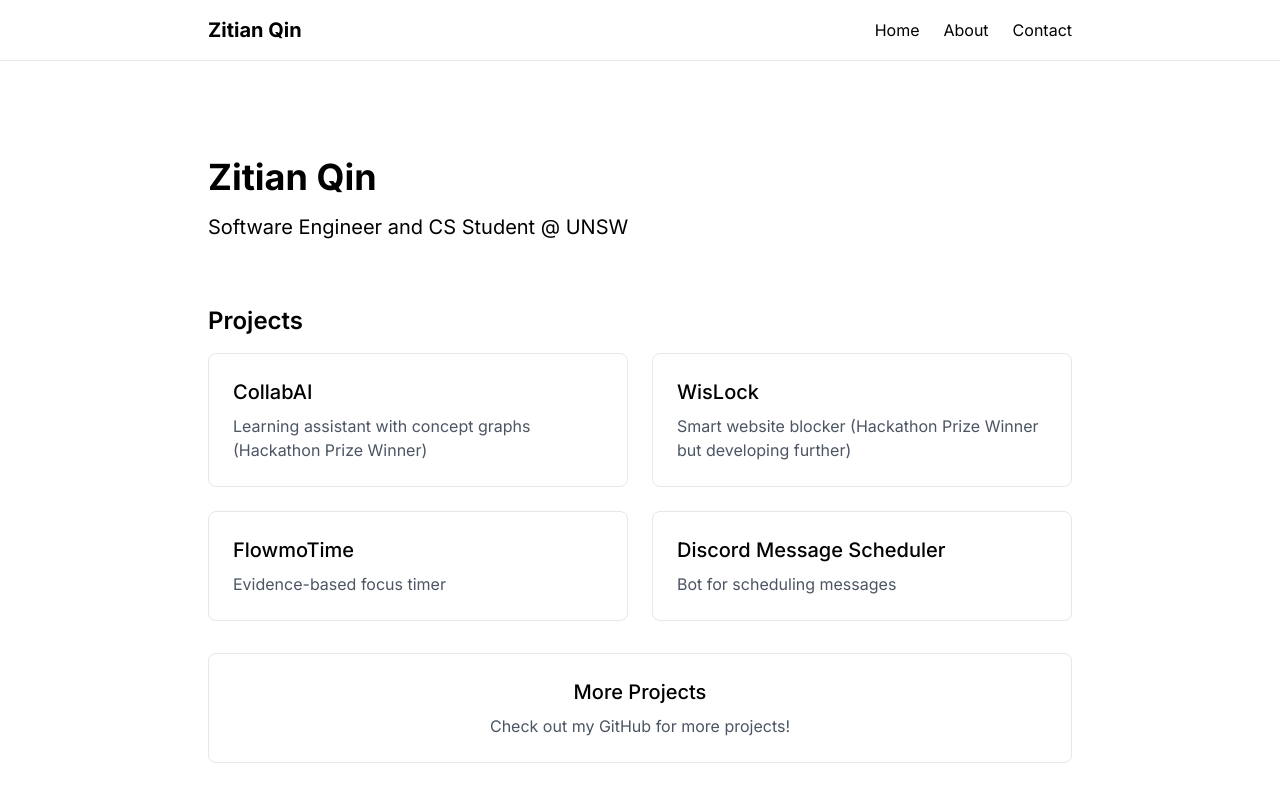
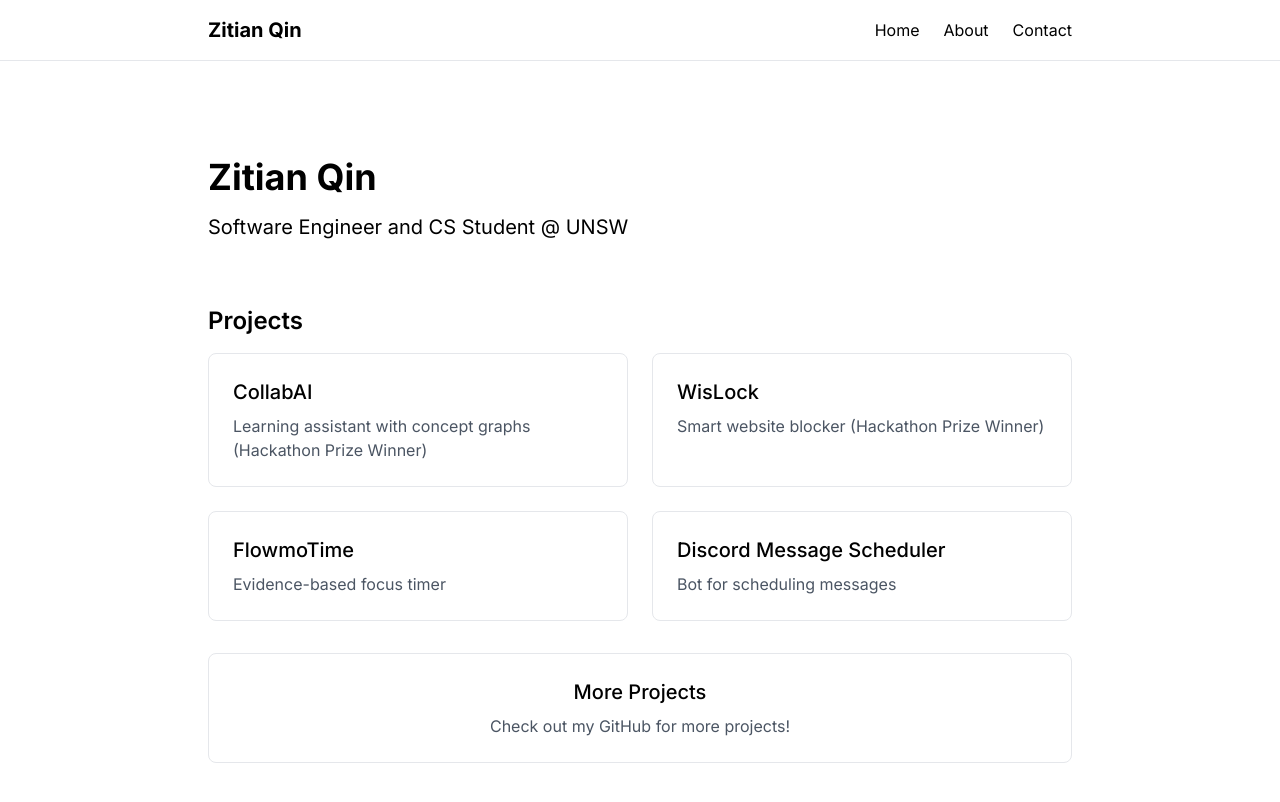
Before and after one commit to zitianqin/zitianqin.github.io, a Next.js app: page / in a window 1280 px wide. Shown: the top 802 px of the page. Built offline with nearby package versions, Linux system fonts and the light colour scheme.

Commit message:
Update page.tsx

```diff
--- a/src/app/page.tsx
+++ b/src/app/page.tsx
@@ -18,7 +18,7 @@ export default function Home() {
           />
           <ProjectCard
             title="WisLock"
-            description="Smart website blocker (Hackathon Prize Winner but developing further)"
+            description="Smart website blocker (Hackathon Prize Winner)"
             link="https://www.wislockapp.com"
           />
           <ProjectCard
```
